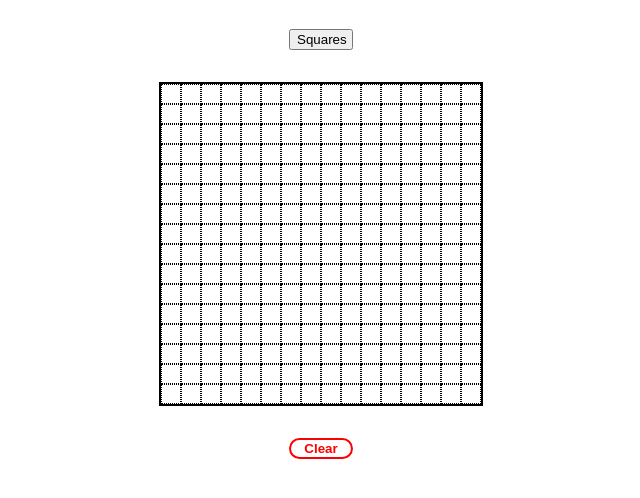
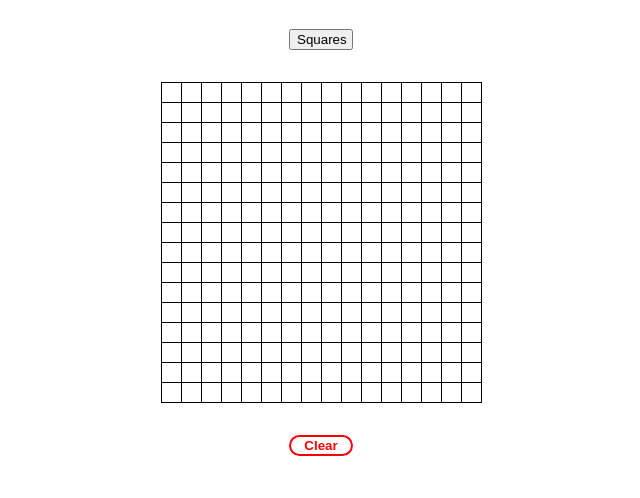
Before and after one commit to halfway-there1/etch-a-sketch, a plain HTML site: page index.html in a window 1280 px wide. Shown: the part 90-588 px from the top of the page, without its empty margins (319-959 px from the left). Drawn offline with Linux system fonts and the light colour scheme.

Commit message:
Remove duplicate top & left borders from the container

```diff
--- a/style.css
+++ b/style.css
@@ -11,16 +11,18 @@ button {
 }
 
 .container {
-  border: 2px solid black;
   width: 320px;
   height: auto;
   margin: auto;
   display: flex;
   flex-wrap: wrap;
+  border-top: 0.2px solid black;
+  border-left: 0.2px solid black;
 }
 
 .container div {
-  border: 0.2px dotted black;
+  border-bottom: 0.2px solid black;
+  border-right: 0.2px solid black;
   box-sizing: border-box;
 }
 
```
